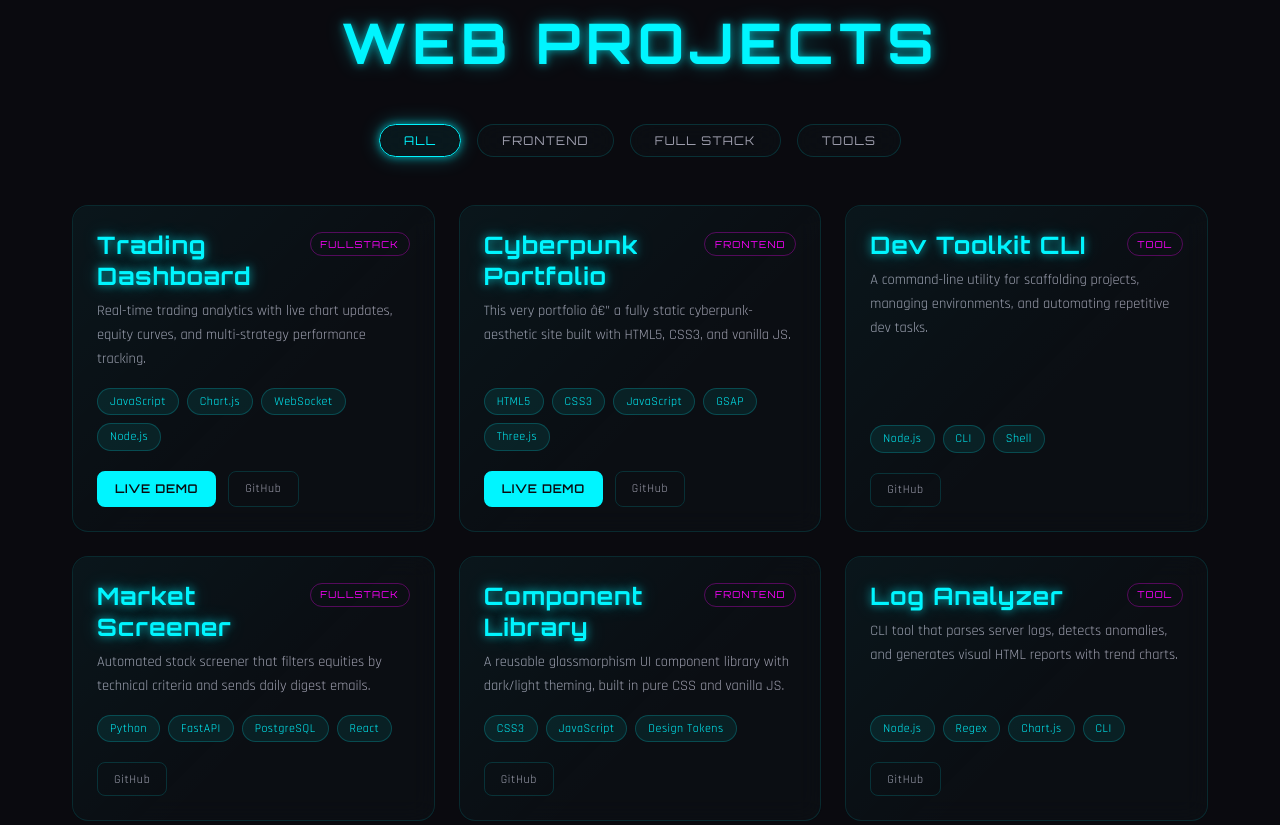
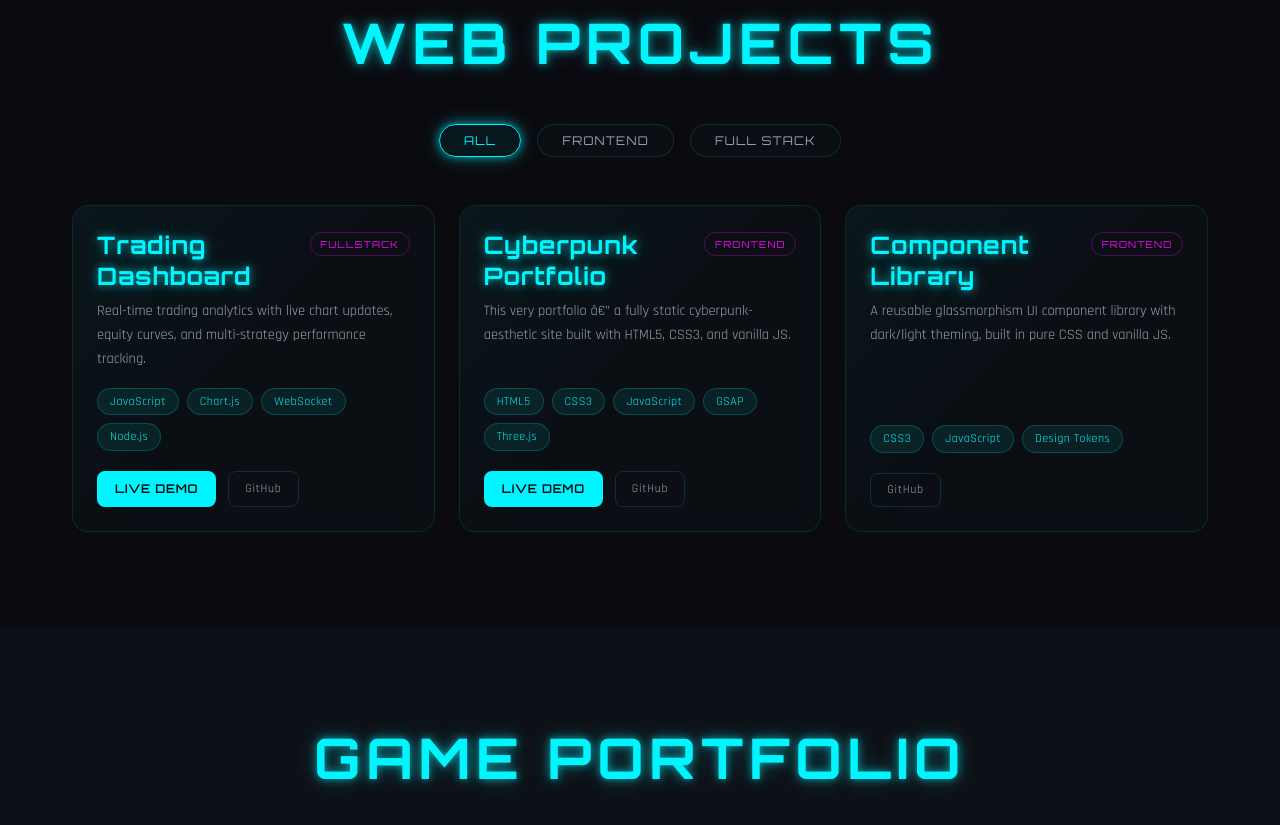
Before and after one commit to Ankit-dev-7/My_Portfolio-, a plain HTML site: page index.html in a window 1280 px wide. Shown: the part 3500-4325 px from the top of the page. Drawn offline with nearby package versions, Linux system fonts and the light colour scheme; animation ran at ten frames a second.

Commit message:
tools option remove

```diff
--- a/index.html
+++ b/index.html
@@ -160,7 +160,6 @@
           <button class="filter-btn active" data-filter="all" type="button">All</button>
           <button class="filter-btn" data-filter="frontend" type="button">Frontend</button>
           <button class="filter-btn" data-filter="fullstack" type="button">Full Stack</button>
-          <button class="filter-btn" data-filter="tool" type="button">Tools</button>
         </div>
         <div id="projects-grid" class="projects-grid"></div>
       </div>
--- a/js/portfolio.js
+++ b/js/portfolio.js
@@ -8,10 +8,7 @@
 var PROJECTS_DATA = [
   { id:'p1', name:'Trading Dashboard', description:'Real-time trading analytics with live chart updates, equity curves, and multi-strategy performance tracking.', category:'fullstack', tags:['JavaScript','Chart.js','WebSocket','Node.js'], liveUrl:'https://ankit-7.itch.io/paper-trading', githubUrl:'https://github.com/AnkitA772sudo/Paper_Trading' },
   { id:'p2', name:'Cyberpunk Portfolio', description:'This very portfolio â€” a fully static cyberpunk-aesthetic site built with HTML5, CSS3, and vanilla JS.', category:'frontend', tags:['HTML5','CSS3','JavaScript','GSAP','Three.js'], liveUrl:'#hero', githubUrl:'#' },
-  { id:'p3', name:'Dev Toolkit CLI', description:'A command-line utility for scaffolding projects, managing environments, and automating repetitive dev tasks.', category:'tool', tags:['Node.js','CLI','Shell'], liveUrl:null, githubUrl:'#' },
-  { id:'p4', name:'Market Screener', description:'Automated stock screener that filters equities by technical criteria and sends daily digest emails.', category:'fullstack', tags:['Python','FastAPI','PostgreSQL','React'], liveUrl:null, githubUrl:'#' },
-  { id:'p5', name:'Component Library', description:'A reusable glassmorphism UI component library with dark/light theming, built in pure CSS and vanilla JS.', category:'frontend', tags:['CSS3','JavaScript','Design Tokens'], liveUrl:null, githubUrl:'#' },
-  { id:'p6', name:'Log Analyzer', description:'CLI tool that parses server logs, detects anomalies, and generates visual HTML reports with trend charts.', category:'tool', tags:['Node.js','Regex','Chart.js','CLI'], liveUrl:null, githubUrl:'#' }
+  { id:'p4', name:'Component Library', description:'A reusable glassmorphism UI component library with dark/light theming, built in pure CSS and vanilla JS.', category:'frontend', tags:['CSS3','JavaScript','Design Tokens'], liveUrl:null, githubUrl:'#' }
 ];
 
 var GAMES_DATA = [
```
